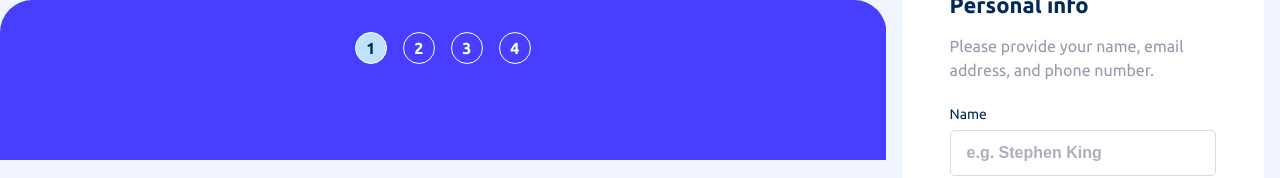
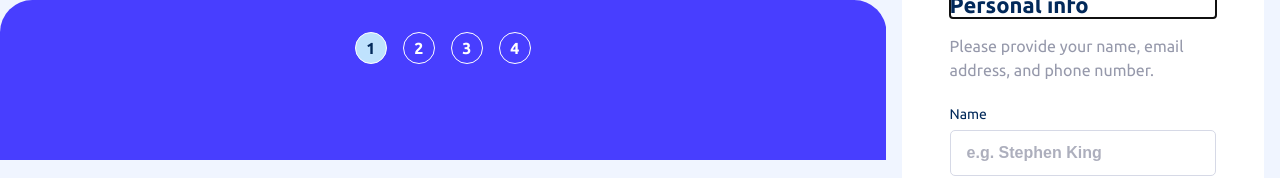
Before and after one commit to f29pereira/multi-step-form, a Next.js app: page / in a window 1280 px wide. Shown: the top 178 px of the page. Built offline with nearby package versions, Linux system fonts and the light colour scheme.

Commit message:
feat: improve PersonalInfo accessibility
- Improve header accessibility with aria-label and useFocus customHook

```diff
--- a/src/app/components/MultiStepForm/Forms/PersonalInfo/PersonalInfo.tsx
+++ b/src/app/components/MultiStepForm/Forms/PersonalInfo/PersonalInfo.tsx
@@ -1,4 +1,6 @@
+"use client"; // Client Component
 import styles from "./PersonalInfo.module.css";
+import useFocus from "@/app/components/customHooks/useFocus";
 
 /**
  * Renders the personal info form with the inputs:
@@ -7,9 +9,18 @@ import styles from "./PersonalInfo.module.css";
  * - Phone Number
  */
 export default function PersonalInfo() {
+  const { elementRef } = useFocus<HTMLHeadingElement>();
+
   return (
     <div className={"white-card-cont"}>
-      <h1 className={styles.title}>Personal info</h1>
+      <h1
+        ref={elementRef}
+        tabIndex={-1}
+        className={styles.title}
+        aria-label="Step 1 of 4, Personal info"
+      >
+        Personal info
+      </h1>
 
       <p className={`lighter-text ${styles.description}`} id="form-description">
         Please provide your name, email address, and phone number.
```
